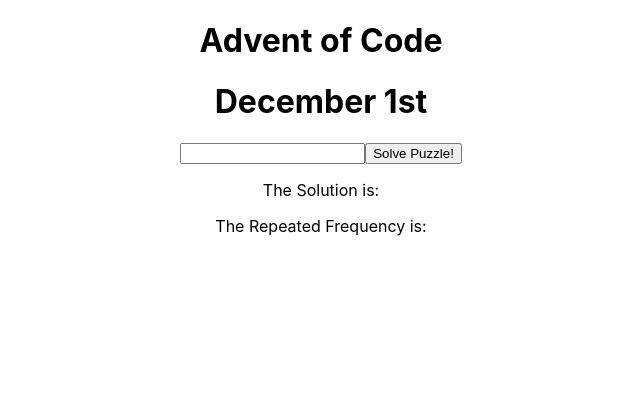
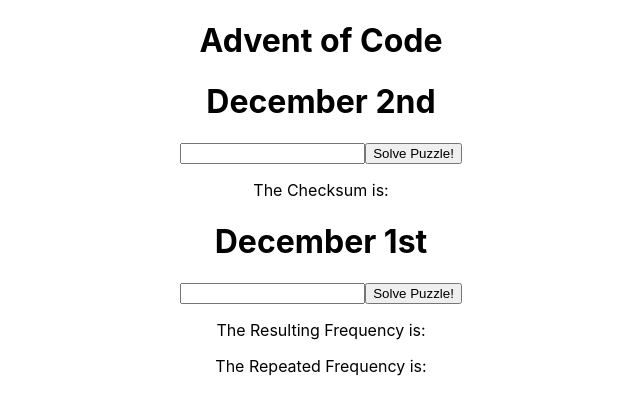
Before and after one commit to elpeterson/AdventOfCode2018, a React (Create React App) app: page / in a window 1280 px wide. Shown: the top 414 px of the page, without its empty margins (319-959 px from the left). Built offline with nearby package versions, Linux system fonts and the light colour scheme.

Commit message:
started dec2

```diff
--- a/src/App.js
+++ b/src/App.js
@@ -1,6 +1,7 @@
-import React, { Component } from "react";
-import "./App.scss";
-import Dec1 from "./Dec1/Dec1";
+import React, { Component } from 'react';
+import './App.scss';
+import Dec1 from './Dec1/Dec1';
+import Dec2 from './Dec2/Dec2';
 
 class App extends Component {
   render() {
@@ -8,6 +9,7 @@
       <div className="App">
         <div>
           <h1>Advent of Code</h1>
+          <Dec2 />
           <Dec1 />
         </div>
       </div>
--- a/src/Dec1/Dec1.js
+++ b/src/Dec1/Dec1.js
@@ -1,5 +1,4 @@
 import React, { Component } from 'react';
-import './Dec1.scss';
 
 class Dec1 extends Component {
   constructor(props) {
@@ -61,7 +60,7 @@
           onChange={evt => this.updateFequencies(evt)}
         />
         <button onClick={evt => this.solvePuzzle(evt)}>Solve Puzzle!</button>
-        <p>The Solution is: {this.state.resultingFrequency}</p>
+        <p>The Resulting Frequency is: {this.state.resultingFrequency}</p>
         <p>The Repeated Frequency is: {this.state.repeatedFrequency}</p>
       </div>
     );
--- /dev/null
+++ b/src/Dec2/Dec2.js
@@ -0,0 +1,58 @@
+import React, { Component } from 'react';
+
+class Dec2 extends Component {
+  constructor(props) {
+    super(props);
+    this.state = {
+      boxIds: '',
+      checkSum: '',
+    };
+  }
+
+  boxIdArray = [];
+
+  findCheckSum() {
+    this.boxIdArray = this.boxIdArray;
+    let twoCount = 0;
+    let threeCount = 0;
+    const solution = twoCount * threeCount;
+
+    for (let i = 0; i < this.boxIdArray.length; i++) {
+      let tempArray = Array.from(this.boxIdArray[i]);
+
+      for (let i = 0; i < tempArray.length; i++) {
+        if (tempArray.includes(tempArray[i])) {
+        }
+      }
+    }
+
+    this.setState({ checkSum: solution });
+  }
+
+  solvePuzzle() {
+    this.boxIdArray = this.state.boxIds.split(' ');
+    this.findCheckSum();
+  }
+
+  updateBoxIds(evt) {
+    this.setState({
+      boxIds: evt.target.value,
+    });
+  }
+  render() {
+    return (
+      <div>
+        <h1>December 2nd</h1>
+        <input
+          type="text"
+          value={this.state.frequencies}
+          onChange={evt => this.updateBoxIds(evt)}
+        />
+        <button onClick={evt => this.solvePuzzle(evt)}>Solve Puzzle!</button>
+        <p>The Checksum is: {this.state.checkSum}</p>
+      </div>
+    );
+  }
+}
+
+export default Dec2;
```
Also changed, not shown: src/Dec1/Dec1.scss (deleted).
